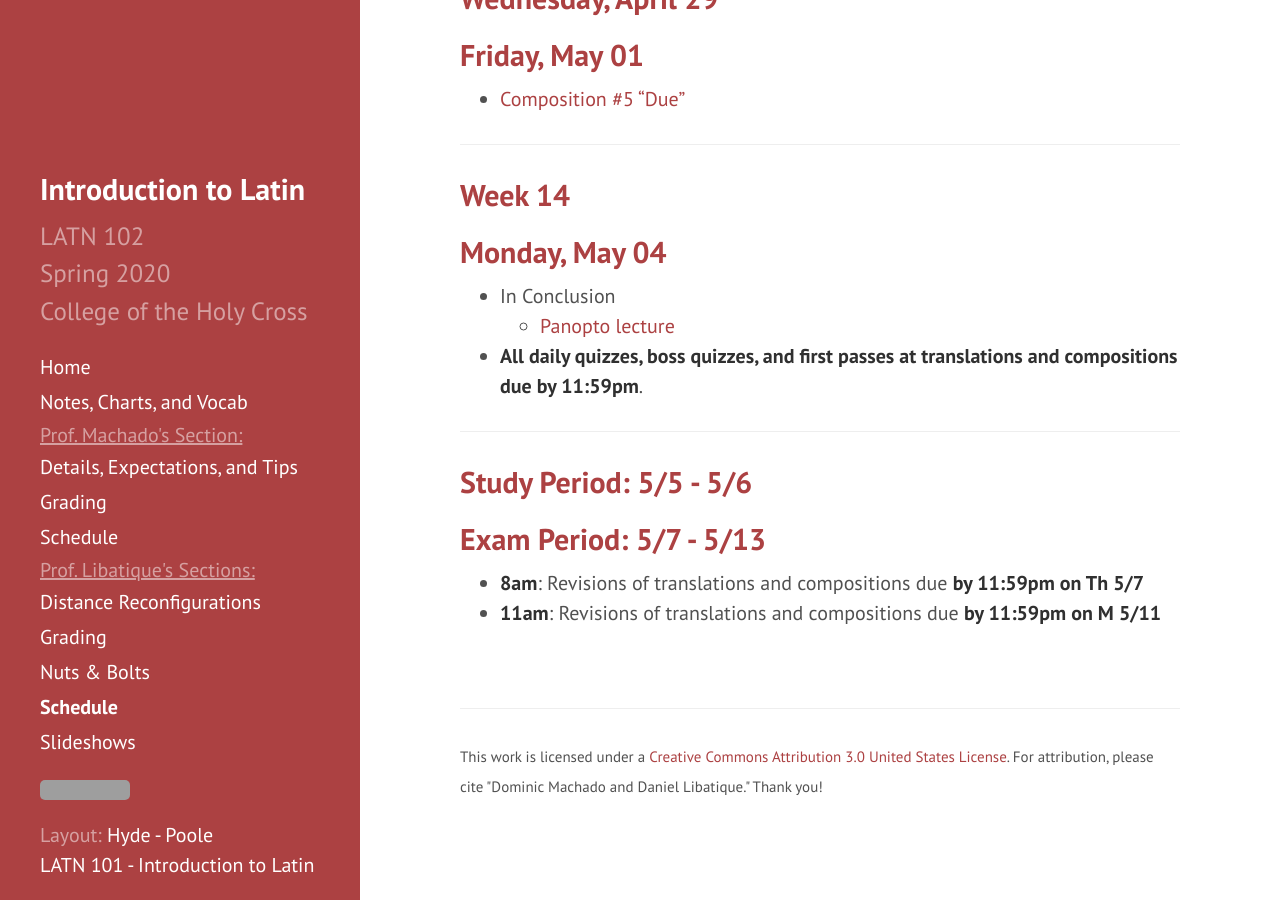
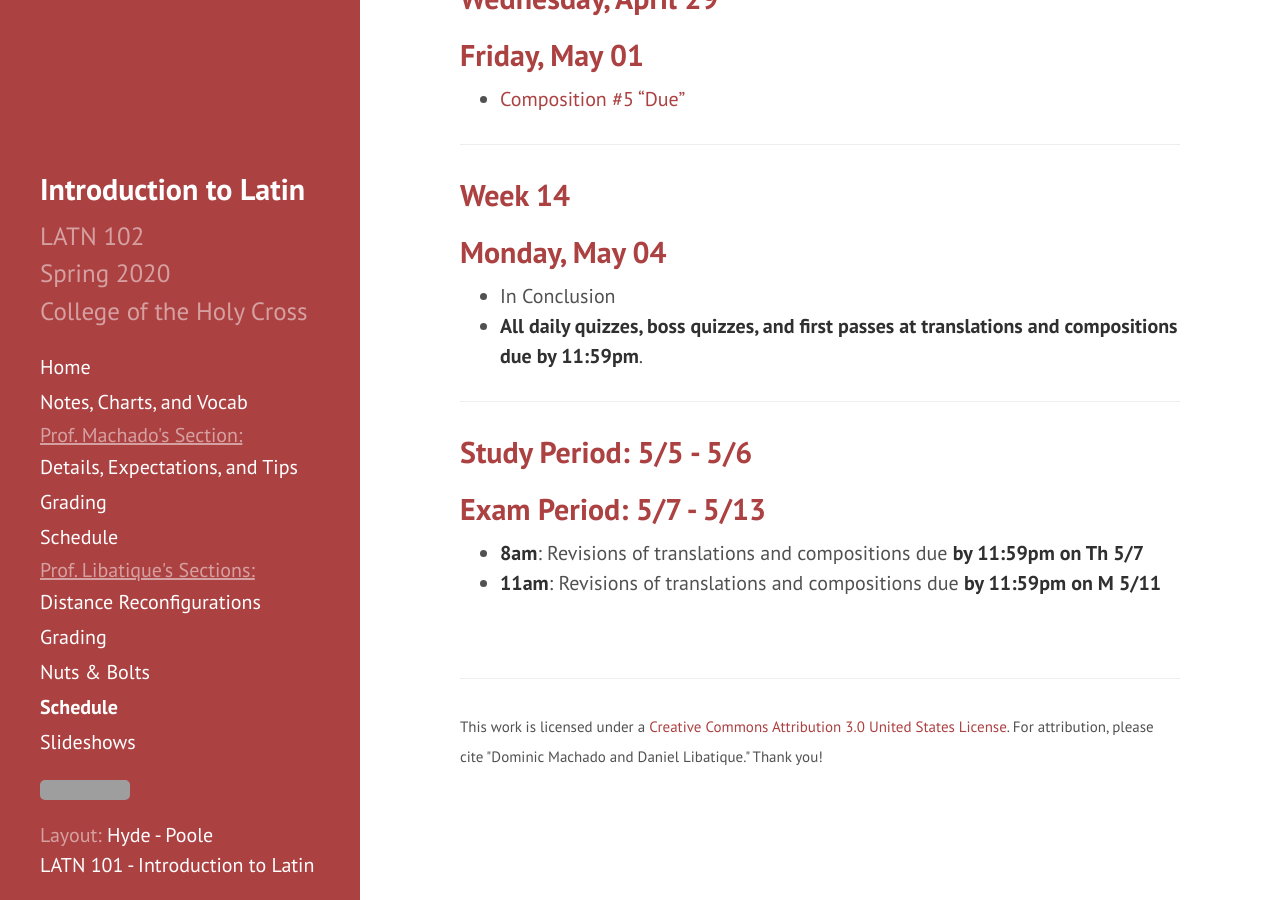
Before and after one commit to DLibatique/LATN102-S20, a Jekyll site: the page built from _pages/schedule-DL.md, in a window 1280 px wide and 900 px high, scrolled down 6848 px. Built offline with Jekyll 4.4.1, drawn with Linux system fonts in a browser that asks for light colours; grey boxes are pictures that could not be loaded.

Commit message:
updated last day

```diff
--- a/_pages/schedule-DL.md
+++ b/_pages/schedule-DL.md
@@ -238,7 +238,6 @@ Course Reconfiguration Week. See the [distance reconfiguration page](distance-DL
 
 ## Monday, May 04
 - In Conclusion
-  - [Panopto lecture](#)
 - **All daily quizzes, boss quizzes, and first passes at translations and compositions due by 11:59pm**.
 
 ***
```
